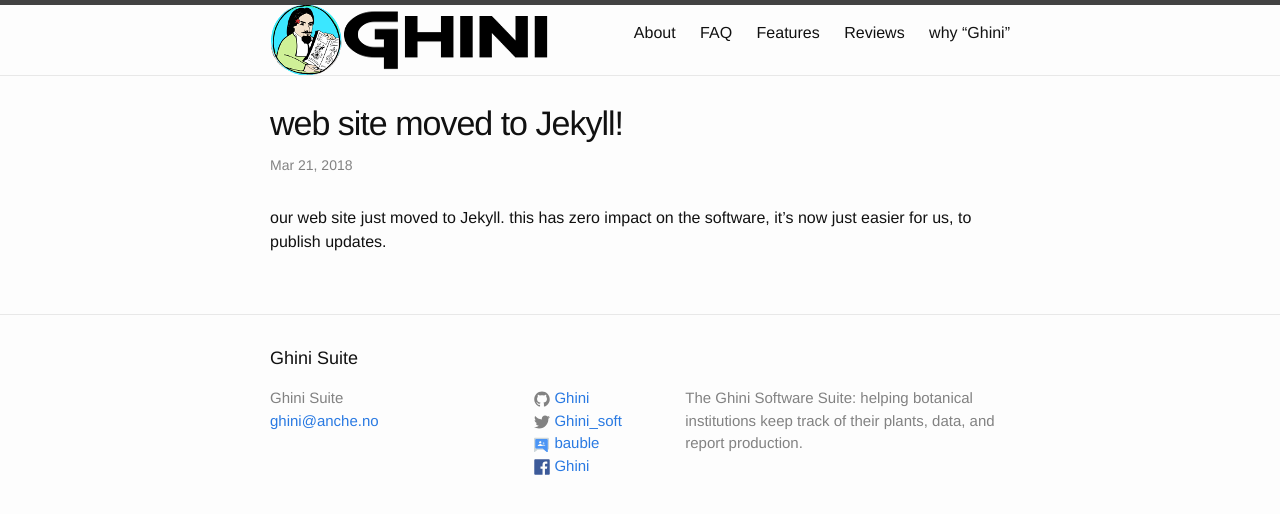
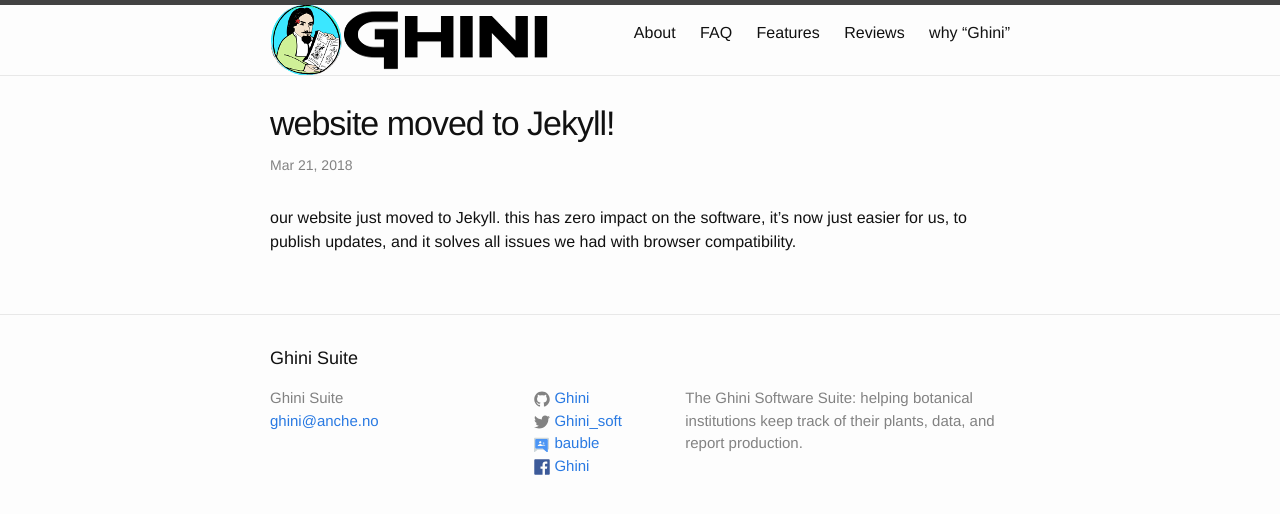
Before and after one commit to Ghini/ghini.github.io, a Jekyll site: the page built from _posts/2018-03-21-welcome-to-jekyll.md, in a window 1280 px wide. Shown: the top 514 px of the page. Built offline with Jekyll 4.4.1, drawn with Linux system fonts in a browser that asks for light colours.

Commit message:
ortography

```diff
--- a/_posts/2018-03-21-welcome-to-jekyll.md
+++ b/_posts/2018-03-21-welcome-to-jekyll.md
@@ -1,8 +1,10 @@
 ---
 layout: post
-title:  "web site moved to Jekyll!"
+title:  "website moved to Jekyll!"
 date:   2018-03-21 11:16:51 -0500
 categories: documentation
 ---
 
-our web site just moved to Jekyll.  this has zero impact on the software, it's now just easier for us, to publish updates.
+our website just moved to Jekyll.  this has zero impact on the software,
+it's now just easier for us, to publish updates, and it solves all issues we
+had with browser compatibility.
```
